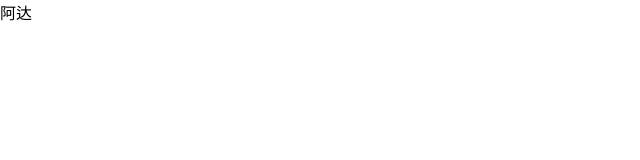
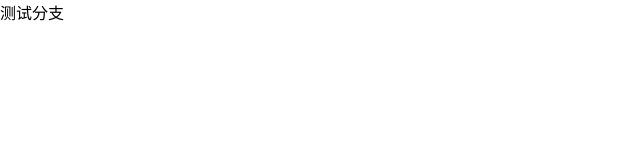
Before and after one commit to wucunqian/create-demo, a Vue app: page / in a window 1280 px wide. Shown: the top 160 px of the page, without its empty margins (0-640 px from the left). Built offline with nearby package versions, Linux system fonts and the light colour scheme.

Commit message:
feat：更新
测试分支是否可以正常上传

```diff
--- a/src/App.vue
+++ b/src/App.vue
@@ -2,14 +2,14 @@
  * @Author: wucunqian 2801531707@qq.com
  * @Date: 2024-07-07 14:14:30
  * @LastEditors: wucunqian 2801531707@qq.com
- * @LastEditTime: 2024-07-07 15:25:24
+ * @LastEditTime: 2024-07-07 15:57:42
  * @FilePath: \create-demo\src\App.vue
  * @Description:
  *
  * Copyright (c) 2024 by ${wucunqian 2801531707@qq.com}, All Rights Reserved.
 -->
 <template>
-  <div>阿达</div>
+  <div>测试分支</div>
 </template>
 
 <script setup lang="ts">
```
